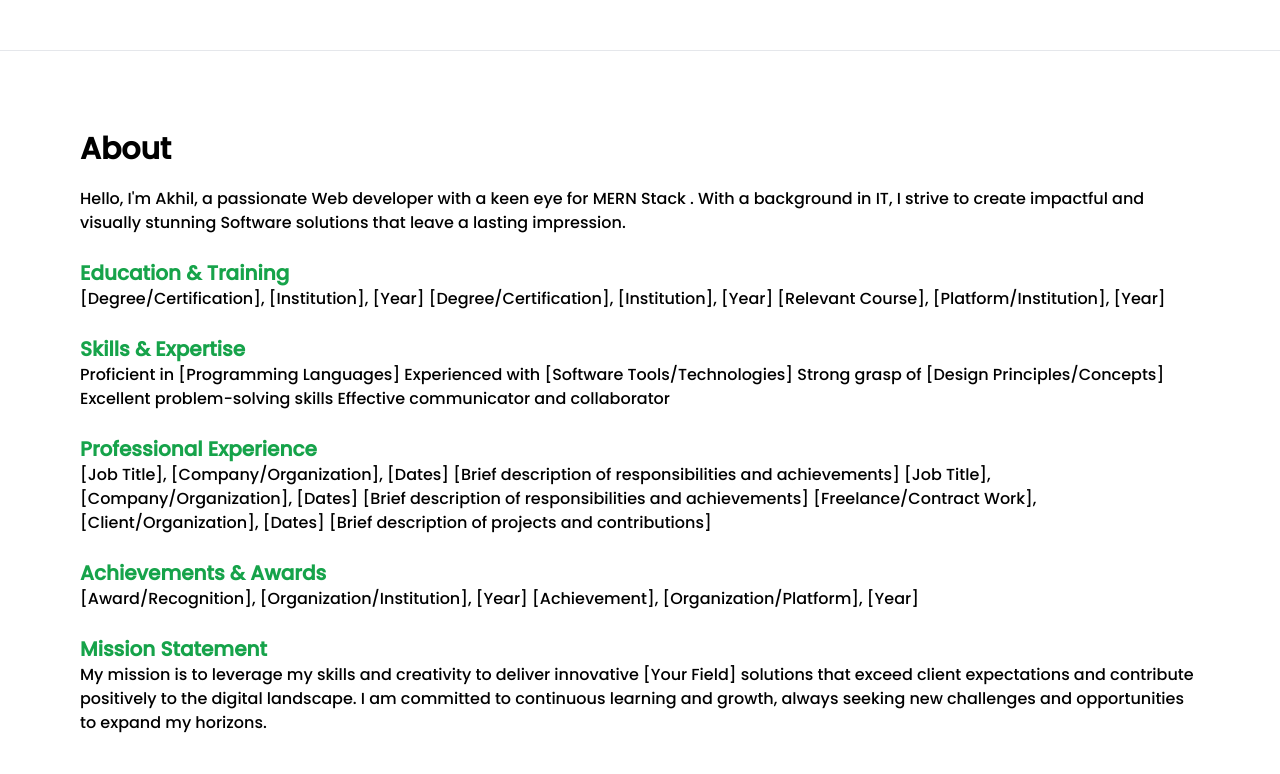
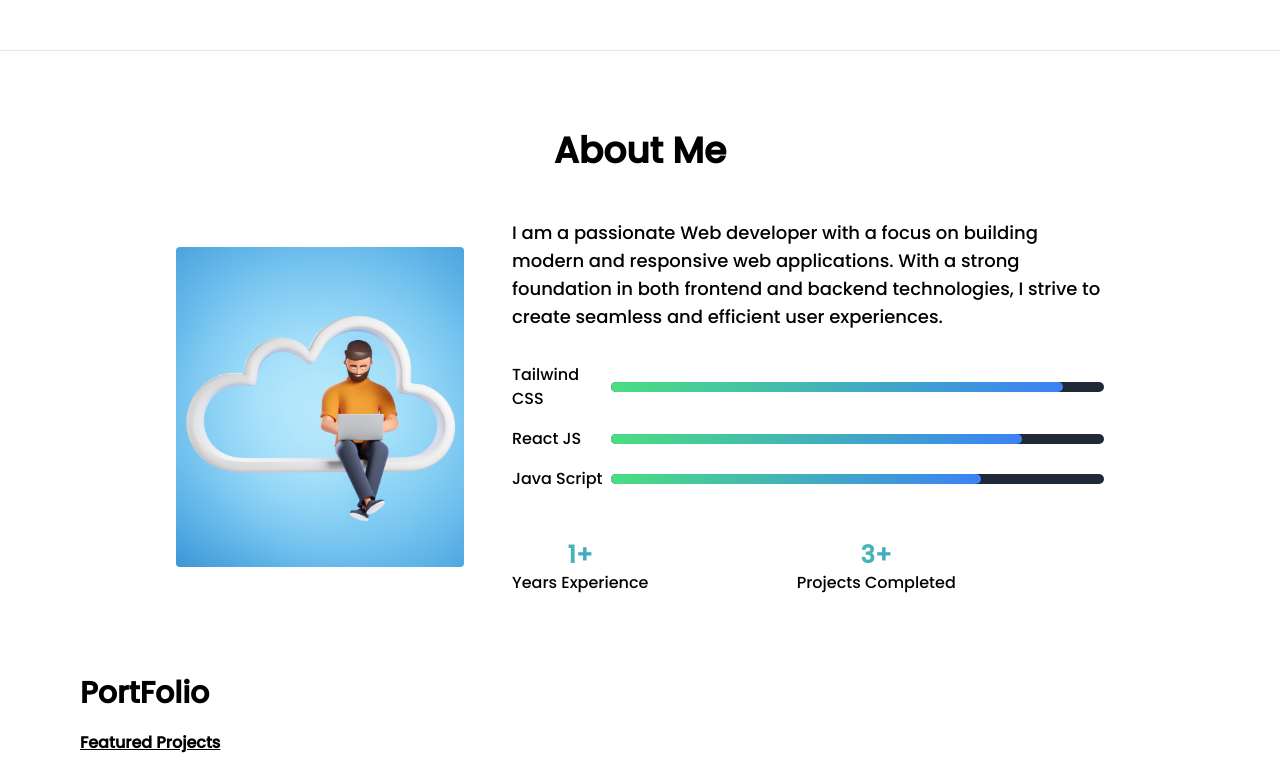
Before and after one commit to SujalVarsadiya/PortFolio, a React (Vite) app: page / in a window 1280 px wide. Shown: the part 640-1414 px from the top of the page. Built offline with nearby package versions, Linux system fonts and the light colour scheme.

Commit message:
new change

```diff
--- a/src/components/About.jsx
+++ b/src/components/About.jsx
@@ -1,74 +1,89 @@
 import React from "react";
+import AboutImage from "/photo.jpeg";
 
-function About() {
+const About = () => {
   return (
-    <div
-      name="About"
-      className="max-w-screen-2xl container mx-auto px-4 md:px-20 my-20"
-    >
-      <div>
-        <h1 className="text-3xl font-bold mb-5">About</h1>
-        <p>
-          Hello, I'm Akhil, a passionate Web developer with a keen eye for MERN
-          Stack . With a background in IT, I strive to create impactful and
-          visually stunning Software solutions that leave a lasting impression.
-        </p>
-        <br />
-        <h1 className="text-green-600 font-semibold text-xl">
-          Education & Training
-        </h1>
-        <span>
-          [Degree/Certification], [Institution], [Year] [Degree/Certification],
-          [Institution], [Year] [Relevant Course], [Platform/Institution],
-          [Year]
-        </span>
-        <br />
-        <br />
-        <h1 className="text-green-600 font-semibold text-xl">
-          Skills & Expertise
-        </h1>
-        <span>
-          Proficient in [Programming Languages] Experienced with [Software
-          Tools/Technologies] Strong grasp of [Design Principles/Concepts]
-          Excellent problem-solving skills Effective communicator and
-          collaborator
-        </span>
-        <br />
-        <br />
-        <h1 className="text-green-600 font-semibold text-xl">
-          Professional Experience
-        </h1>
-        <span>
-          [Job Title], [Company/Organization], [Dates] [Brief description of
-          responsibilities and achievements] [Job Title],
-          [Company/Organization], [Dates] [Brief description of responsibilities
-          and achievements] [Freelance/Contract Work], [Client/Organization],
-          [Dates] [Brief description of projects and contributions]
-        </span>
-        <br />
-        <br />
-        <h1 className="text-green-600 font-semibold text-xl">
-          Achievements & Awards
-        </h1>
-        <span>
-          [Award/Recognition], [Organization/Institution], [Year] [Achievement],
-          [Organization/Platform], [Year]
-        </span>
-        <br />
-        <br />
-        <h1 className="text-green-600 font-semibold text-xl">
-          Mission Statement
-        </h1>
-        <p>
-          My mission is to leverage my skills and creativity to deliver
-          innovative [Your Field] solutions that exceed client expectations and
-          contribute positively to the digital landscape. I am committed to
-          continuous learning and growth, always seeking new challenges and
-          opportunities to expand my horizons.
-        </p>
+    <div name="About"
+      className="max-w-screen-2xl container mx-auto px-4 md:px-20 my-20">
+      <div className="container mx-auto px-8 md:px-16 lg:px-24">
+        <h2 className="text-4xl font-bold text-center mb-12">About Me</h2>
+        <div className="flex flex-col md:flex-row items-center md:space-x-12">
+          <img
+            src={AboutImage}
+            alt=""
+            className="w-72 h-80 rounded object-cover mb-8 md:mb-0"
+          />
+          <div className="flex-1">
+            <p className="text-lg mb-8">
+              I am a passionate Web developer with a focus on building
+              modern and responsive web applications. With a strong foundation
+              in both frontend and backend technologies, I strive to create
+              seamless and efficient user experiences.
+            </p>
+            <div className="space-y-4">
+              <div className="flex items-center">
+                <label htmlFor="htmlandcss" className="w-2/12">
+                  Tailwind CSS
+                </label>
+                <div className="grow bg-gray-800 rounded-full h-2.5">
+                  <div
+                    className="bg-gradient-to-r from-green-400 to-blue-500 h-2.5 rounded-full
+                    transform transition-transform duration-300 hover:scale-105 w-11/12"
+                  ></div>
+                </div>
+              </div>
+              <div className="flex items-center">
+                <label htmlFor="htmlandcss" className="w-2/12">
+                  React JS
+                </label>
+                <div className="grow bg-gray-800 rounded-full h-2.5">
+                  <div
+                    className="bg-gradient-to-r from-green-400 to-blue-500 h-2.5 rounded-full
+                    transform transition-transform duration-300 hover:scale-105 w-10/12"
+                  ></div>
+                </div>
+              </div>
+              <div className="flex items-center">
+                <label htmlFor="htmlandcss" className="w-2/12">
+                  Java Script
+                </label>
+                <div className="grow bg-gray-800 rounded-full h-2.5">
+                  <div
+                    className="bg-gradient-to-r from-green-400 to-blue-500 h-2.5 rounded-full
+                    transform transition-transform duration-300 hover:scale-105 w-9/12"
+                  ></div>
+                </div>
+              </div>
+            </div>
+            <div className="mt-12 flex justify-between text-center">
+              <div>
+                <h3 className="text-2xl font-bold text-transparent bg-clip-text
+                bg-gradient-to-r from-green-400 to-blue-500">
+                  1+
+                </h3>
+                <p>Years Experience</p>
+              </div>
+              <div>
+                <h3 className="text-2xl font-bold text-transparent bg-clip-text
+                bg-gradient-to-r from-green-400 to-blue-500">
+                  3+
+                </h3>
+                <p>Projects Completed</p>
+              </div>
+              {/* <div>
+                <h3 className="text-2xl font-bold text-transparent bg-clip-text
+                bg-gradient-to-r from-green-400 to-blue-500">
+                  10+
+                </h3>
+                <p>Happy Clients</p>
+              </div> */}
+              <div></div>
+            </div>
+          </div>
+        </div>
       </div>
     </div>
   );
-}
+};
 
-export default About;
+export default About
--- a/src/components/Contact.jsx
+++ b/src/components/Contact.jsx
@@ -2,28 +2,31 @@ import axios from 'axios'
 import React from 'react'
 import { useForm } from "react-hook-form"
 import toast from 'react-hot-toast'
-
 
 function Contact() {
     const {
         register,
         handleSubmit,
         formState: { errors },
+        reset // Get the reset function from useForm
     } = useForm()
+
     const onSubmit = async (data) => {
-        const userInfo={
-            name:data.name,
-            email:data.email,
-            message:data.message
+        const userInfo = {
+            name: data.name,
+            email: data.email,
+            message: data.message
         }
         try {
-           await axios.post('https://getform.io/f/akkglkea',userInfo)
-           toast.success('Your message has been send')
+           await axios.post('https://getform.io/f/akkglkea', userInfo)
+           toast.success('Your message has been sent')
+           reset() // Reset the form after successful submission
         } catch (error) {
             console.log(error)
-            toast.error('Someting went wrong')
+            toast.error('Something went wrong')
         }
     }
+
     return (
         <>
             <div name='Contact' className='max-w-screen-2xl container mx-auto px-4 md:px-20 my-16'>
@@ -31,16 +34,15 @@ function Contact() {
                 <span>Please fill out the form below to contact me</span>
                 <div className='flex flex-col items-center justify-center mt-5'>
                     <form
-                    // action="https://getform.io/f/akkglkea"
-                    // method="POST"
                         onSubmit={handleSubmit(onSubmit)}
-                    className="bg-slate-200 w-96 px-8 py-6 rounded-xl">
+                        className="bg-slate-200 w-96 px-8 py-6 rounded-xl"
+                    >
                         <h1 className="text-xl font-semibold mb-4">Send Your Message</h1>
                         <div className="flex flex-col mb-4">
                             <label className="block text-gray-700">FullName</label>
                             <input
                                 {...register("name", { required: true })}
-                                className="shadow rounded-lg appearance-none border  py-2 px-3 text-gray-700 leading-tight focus:outline-none focus:shadow-outline"
+                                className="shadow rounded-lg appearance-none border py-2 px-3 text-gray-700 leading-tight focus:outline-none focus:shadow-outline"
                                 id="name"
                                 name="name"
                                 type="text"
@@ -52,7 +54,7 @@ function Contact() {
                             <label className="block text-gray-700">Email Address</label>
                             <input
                                 {...register("email", { required: true })}
-                                className="shadow rounded-lg appearance-none border  py-2 px-3 text-gray-700 leading-tight focus:outline-none focus:shadow-outline"
+                                className="shadow rounded-lg appearance-none border py-2 px-3 text-gray-700 leading-tight focus:outline-none focus:shadow-outline"
                                 id="email"
                                 name="email"
                                 type="text"
@@ -64,10 +66,9 @@ function Contact() {
                             <label className="block text-gray-700">Message</label>
                             <textarea
                                 {...register("message", { required: true })}
-                                className="shadow rounded-lg appearance-none border  py-2 px-3 text-gray-700 leading-tight focus:outline-none focus:shadow-outline"
+                                className="shadow rounded-lg appearance-none border py-2 px-3 text-gray-700 leading-tight focus:outline-none focus:shadow-outline"
                                 id="message"
                                 name="message"
-                                type="text"
                                 placeholder="Enter your Query"
                             />
                             {errors.message && <span className='text-red-500'>This field is required</span>}
--- a/src/components/Home.jsx
+++ b/src/components/Home.jsx
@@ -20,19 +20,19 @@ function Home() {
                     <div className='md:w-1/2 mt-12 md:mt-24 space-y-2 order-2 md:order-1'>
                         <span className='text-xl'>Welcome In My Feed</span>
                         <div className='flex space-x-1 text-2xl md:text-4xl'>
-                            <h1>Hello, I'm a </h1>
-                            {/* <span className='text-red-700'>Developer</span> */}
-                            <ReactTyped
+                            <h1>Hello, I'm </h1>
+                            <span className='text-red-700'>Sujal Varsadiya</span>
+                            {/* <ReactTyped
                                 className='text-red-700'
                                 strings={["Developer", "Programmer", "Coder"]}
                                 typeSpeed={40}
                                 backSpeed={50}
                                 loop={true}
-                            />
+                            /> */}
                         </div>
                         <br />
                         <p className='text-sm md:text-md text-justify'>
-                            I have 1 years of experience building and desgining software. Currentily, i love to work on web application using technologies like React and Tailwind.
+                            I have 1+ years of experience building and desgining software. Currentily, i love to work on web application using technologies like React and Tailwind.
                         </p>
                         <br />
                         {/* social media icons */}
@@ -61,7 +61,7 @@ function Home() {
 
                             <div className='space-y-2'>
                                 <h1 className='font-bold'>Currently Working on</h1>
-                                <div className='flex space-x-5'>
+                                <div className='flex space-x-8'>
                                     <SiMongodb className='text-xl md:text-3xl hover:scale-110 duration-200 rounded-full border-[2px]' />
                                     <SiExpress className='text-xl md:text-3xl hover:scale-110 duration-200 rounded-full border-[2px]' />
                                     <FaReact className='text-xl md:text-3xl hover:scale-110 duration-200 rounded-full border-[2px]' />
```
Lines whose indentation alone changed are shown as unchanged.
